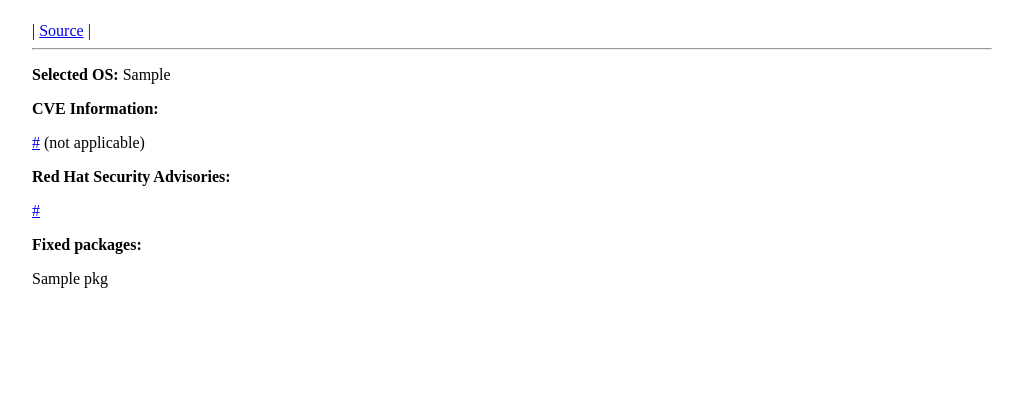
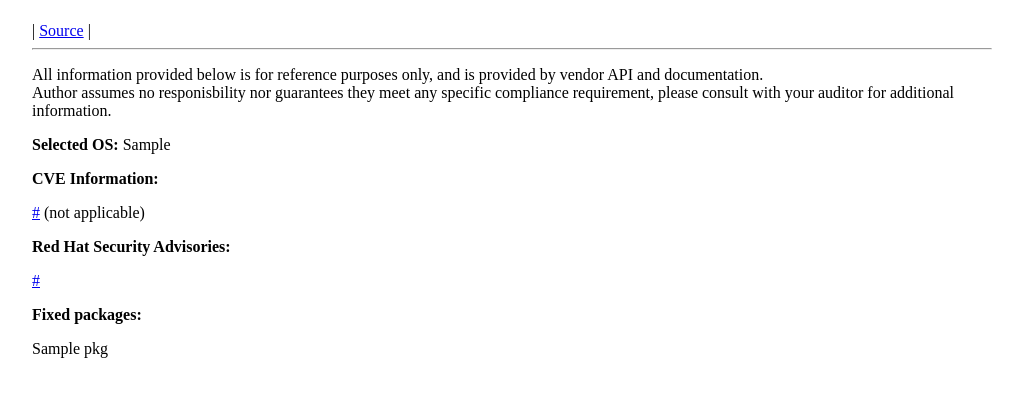
Before and after one commit to stephenl03/cvechk, a Flask app: template cvechk/templates/results.html in a window 1280 px wide. Shown: the part 58-455 px from the top of the page, without its empty margins (128-1151 px from the left). Run offline with Flask 2, Linux system fonts and the light colour scheme; the template is opened without the code that fills it: most values are stand-ins (such as "Sample title", 1, 10 or a date in 2020).

Commit message:
Add legal disclaimer

```diff
--- a/cvechk/templates/results.html
+++ b/cvechk/templates/results.html
@@ -1,5 +1,8 @@
 {% extends "base.html" %}
 {% block content %}
+
+<p>All information provided below is for reference purposes only, and is provided by vendor API and documentation.<br/>
+Author assumes no responisbility nor guarantees they meet any specific compliance requirement, please consult with your auditor for additional information.<br/></p>
 
 <p><b>Selected OS:</b> {{ os.replace('_', ' ') }}</p>
 
```
